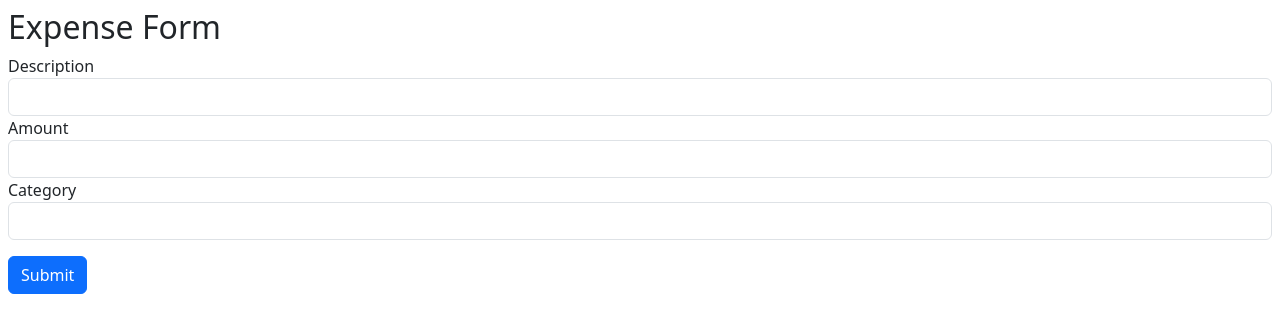
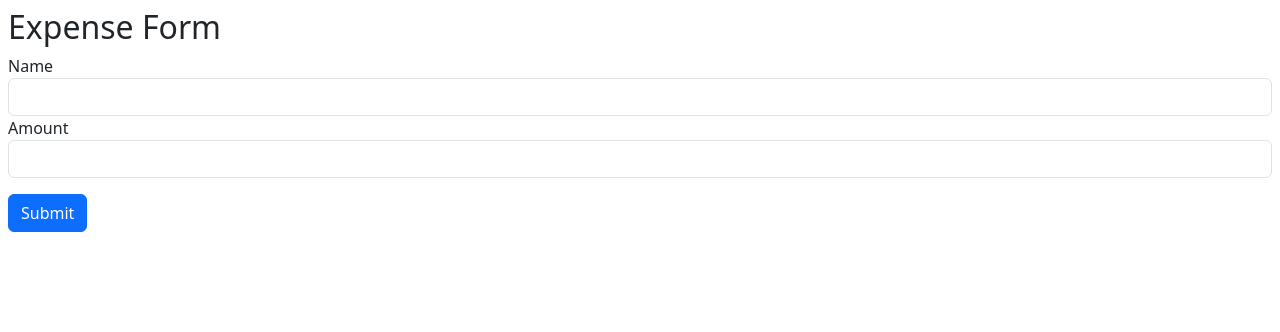
Before and after one commit to mukeshkr123/REACT_DEV_NOTES, a React (Vite) app: page / in a window 1280 px wide. Shown: the top 332 px of the page. Built offline with nearby package versions, Linux system fonts and the light colour scheme.

Commit message:
managing form state with usestate

```diff
--- a/src/components/forms/Form.tsx
+++ b/src/components/forms/Form.tsx
@@ -1,16 +1,12 @@
-import { FormEvent, useRef } from "react";
+import { FormEvent, useState } from "react";
 
 const ExpenseForm = () => {
-  const nameRef = useRef<HTMLInputElement>(null);
-  const amountRef = useRef<HTMLInputElement>(null);
-
-  const person = { name: "", amount: 0 };
-
+  const [person, setPerson] = useState({
+    name: " ",
+    amount: "",
+  });
   const handlSubmit = (event: FormEvent) => {
     event.preventDefault();
-    if (nameRef.current !== null) person.name = nameRef.current.value;
-    if (amountRef.current !== null)
-      person.amount = parseInt(amountRef.current.value);
     console.log(person);
   };
 
@@ -18,30 +14,23 @@ const ExpenseForm = () => {
     <div className="m-2">
       <h2>Expense Form</h2>
       <form onSubmit={handlSubmit}>
-        <div className="form-group">
-          <label htmlFor="description">Description</label>
+        <label htmlFor="name">Name</label>
         <input
-            ref={nameRef}
           type="text"
-            id="description"
+          onChange={(e) => setPerson({ ...person, name: e.target.value })}
+          id="name"
+          value={person.name}
           className="form-control"
         />
-        </div>
 
-        <div className="form-group">
         <label htmlFor="amount">Amount</label>
         <input
-            ref={amountRef}
           type="text"
+          onChange={(e) => setPerson({ ...person, amount: e.target.value })}
+          value={person.amount}
           id="amount"
           className="form-control"
         />
-        </div>
-
-        <div className="form-group">
-          <label htmlFor="category">Category</label>
-          <input type="text" id="category" className="form-control" />
-        </div>
 
         <button type="submit" className="btn mt-3 btn-primary">
           Submit
```
Also changed, not shown: 1 other file (tests, documents, lock files or other folders). Lines whose indentation alone changed are shown as unchanged.
